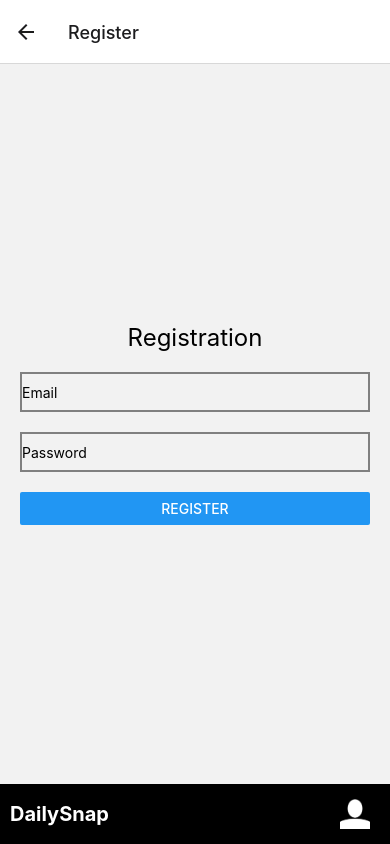
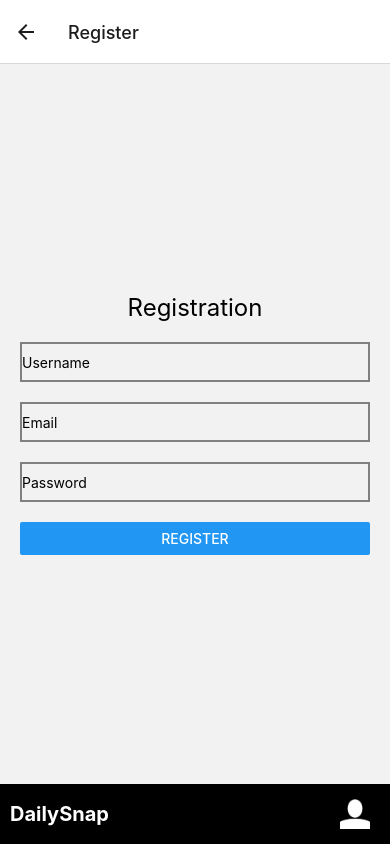
Before and after one commit to TTV22SPO-ryhma-12/Projekti, a React Native app in the folder DailySnapApp/: screen /Register in a window 390 px wide. Built offline with nearby package versions, Linux system fonts and the light colour scheme; no server answers.

Commit message:
Käyttäjänimet

```diff
--- a/DailySnapApp/Firebase/FirebaseConfig.js
+++ b/DailySnapApp/Firebase/FirebaseConfig.js
@@ -1,5 +1,5 @@
 import { initializeApp } from "firebase/app";
-import { getFirestore, collection, addDoc, serverTimestamp, } from "firebase/firestore";
+import { getFirestore, collection, addDoc, serverTimestamp, doc, setDoc, getDoc } from "firebase/firestore";
 import { getAuth, createUserWithEmailAndPassword } from "firebase/auth";
 import ReactNativeAsyncStorage from '@react-native-async-storage/async-storage';
 import { getStorage, ref, uploadString } from "firebase/storage";
@@ -26,6 +26,7 @@ initializeApp(firebaseConfig);
 const firestore = getFirestore();
 const auth = getAuth();
 const storage = getStorage();
+const USERS = 'users';
 
 
 export {
@@ -34,5 +35,10 @@ export {
   addDoc,
   serverTimestamp,
   auth,
-  storage
+  storage,
+  doc,
+  setDoc,
+  getDoc,
+  USERS,
+  ref,
 }
--- a/DailySnapApp/screens/Login.js
+++ b/DailySnapApp/screens/Login.js
@@ -1,6 +1,7 @@
 import React, { useState } from 'react';
 import { getAuth, signInWithEmailAndPassword } from "firebase/auth";
 import { SafeAreaView, Text, View, TextInput, Button, StyleSheet } from 'react-native';
+import { firestore, collection, addDoc, doc, setDoc, getDoc, ref, USERS } from '../Firebase/FirebaseConfig';
 
 
 const auth = getAuth();
@@ -70,18 +71,20 @@ const styles = StyleSheet.create({
     container: {
         flex: 1,
         justifyContent: 'center',
-        marginHorizontal: 20,
+        marginHorizontal: 25,
     },
     heading: {
-        fontSize: 24,
+        fontSize: 25,
         marginBottom: 20,
         textAlign: 'center',
     },
     input: {
-        height: 40,
-        borderColor: 'gray',
+        height: 42,
+        borderColor: 'black',
         borderWidth: 2,
-        marginBottom: 20,
+        marginBottom: 15,
+        backgroundColor: 'white',
+        padding: 5,
     },
     error: {
         color: 'red',
--- a/DailySnapApp/screens/ProfilePage.js
+++ b/DailySnapApp/screens/ProfilePage.js
@@ -3,6 +3,7 @@ import { TouchableOpacity, View, Text, Alert, StyleSheet, Image, ScrollView, Dim
 import { getAuth } from 'firebase/auth';
 import { fetchImages, deleteImage } from '../Firebase/FirebaseAuth';
 import Constants from 'expo-constants';
+import { firestore, collection, addDoc, doc, setDoc, getDoc, ref, USERS } from '../Firebase/FirebaseConfig';
 
 const auth = getAuth();
 
@@ -10,6 +11,9 @@ function ProfilePage({ navigation }) {
     const [imageUrls, setImageUrls] = useState([]);
     const [modalVisible, setModalVisible] = useState(false);
     const [selectedImage, setSelectedImage] = useState('');
+    const [username, setUsername] = useState('');
+    const [loading, setLoading] = useState(true);
+
 
     useEffect(() => {
         const fetchAndSetImages = async () => {
@@ -31,6 +35,35 @@ function ProfilePage({ navigation }) {
             console.error("Error signing out:", error.message);
         }
     };
+
+    const getUsername = async () => {
+        const userDoc = doc(firestore, USERS, auth.currentUser.uid);
+        const docSnap = await getDoc(userDoc);
+
+        if (docSnap.exists()) {
+            return docSnap.data().username;
+        } else {
+            throw new Error("User document not found");
+        }
+    };
+
+    useEffect(() => {
+        const fetchUsername = async () => {
+            try {
+                const user = auth.currentUser;
+                if (user) {
+                    const fetchedUsername = await getUsername(user.uid);
+                    setUsername(fetchedUsername);
+                } else {
+                    setUsername("NO USER");
+                }
+            } catch (error) {
+                console.error("Error fetching username:", error.message);
+            }
+            setLoading(false);
+        };
+        fetchUsername();
+    }, []);
 
     const showModal = () => {
         Alert.alert(
@@ -97,7 +130,7 @@ function ProfilePage({ navigation }) {
     return (
         <View style={styles.container}>
             <View style={styles.userInfoContainer}>
-                <Text style={styles.usernameText}>Username</Text>
+                <Text style={styles.usernameText}>{username}</Text>
                 <View style={styles.buttonContainer}>
                     <TouchableOpacity style={styles.button} onPress={handleSettings}>
                         <Text style={styles.buttonText}>Settings</Text>
@@ -147,7 +180,7 @@ const styles = StyleSheet.create({
         borderBottomColor: '#ddd',
     },
     usernameText: {
-        fontSize: 18,
+        fontSize: 20,
         fontWeight: 'bold',
         marginBottom: 10,
     },
--- a/DailySnapApp/screens/Registeration.js
+++ b/DailySnapApp/screens/Registeration.js
@@ -2,6 +2,7 @@ import React, { useState } from 'react';
 import { getAuth } from "firebase/auth";
 import { SafeAreaView, Text, View, TextInput, Button, StyleSheet, ActivityIndicator } from 'react-native';
 import { signUpWithEmailAndPassword } from '../Firebase/FirebaseAuth';
+import { firestore, collection, addDoc, doc, setDoc, getDoc, ref, USERS } from '../Firebase/FirebaseConfig';
 
 const auth = getAuth();
 
@@ -11,11 +12,16 @@ function RegistrationForm() {
     const [loading, setLoading] = useState(false);
     const [error, setError] = useState(null);
     const [successMessage, setSuccessMessage] = useState('');
+    const [username , setUsername] = useState('')
 
     const handleSubmit = async () => {
         try {
             setLoading(true);
-            await signUpWithEmailAndPassword(auth, email, password);
+            const user = await signUpWithEmailAndPassword(auth, email, password);
+            await setDoc(doc(firestore, USERS, user.uid), {
+                username: username,
+                email: email,
+            });
             setSuccessMessage('User has been registered');
             console.log('rekisteröinti onnistui')
 
@@ -30,6 +36,13 @@ function RegistrationForm() {
         <SafeAreaView edges={['top']} style={styles.container}>
             <View>
                 <Text style={styles.heading}>Registration</Text>
+                <TextInput
+                    style={styles.input}
+                    placeholder="Username"
+                    onChangeText={setUsername}
+                    value={username}
+                    accessibilityLabel="Username Input"
+                />
                 <TextInput
                     style={styles.input}
                     placeholder="Email"
```
